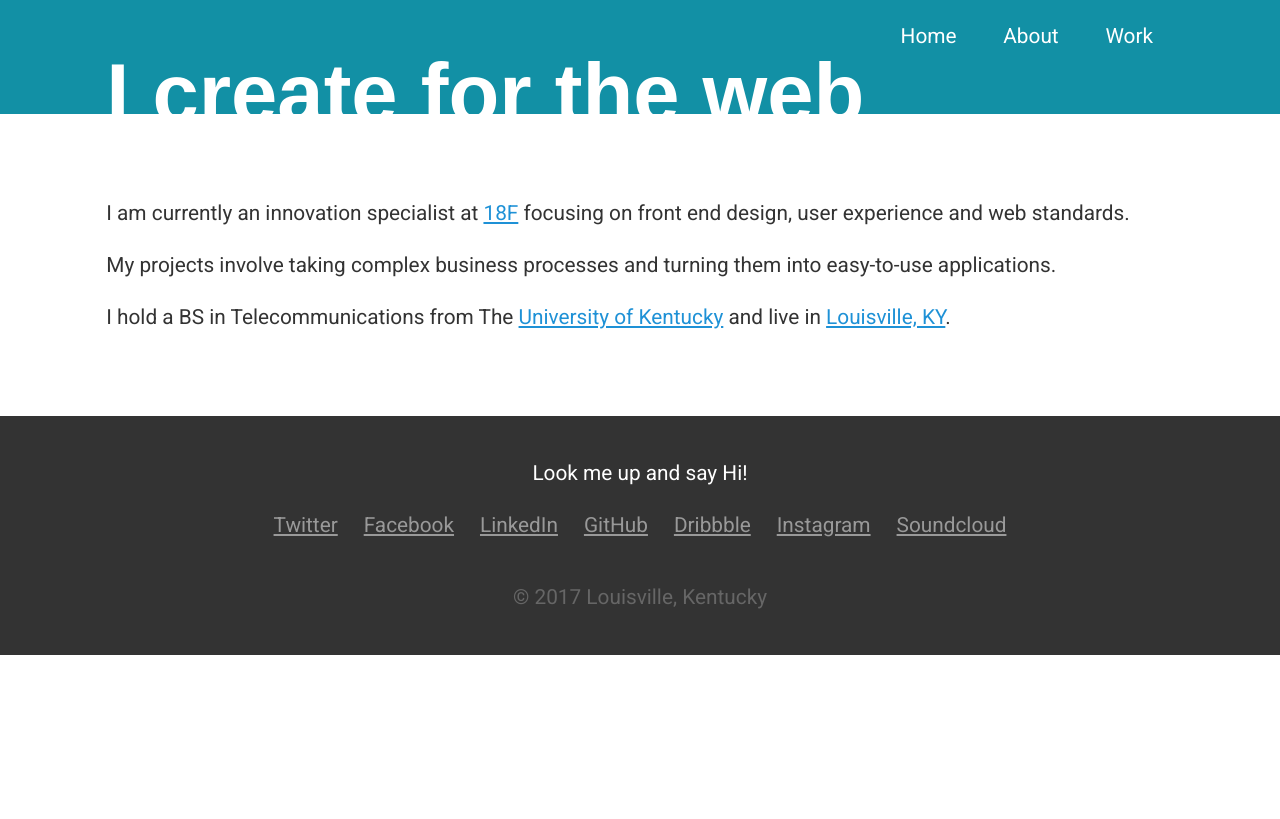
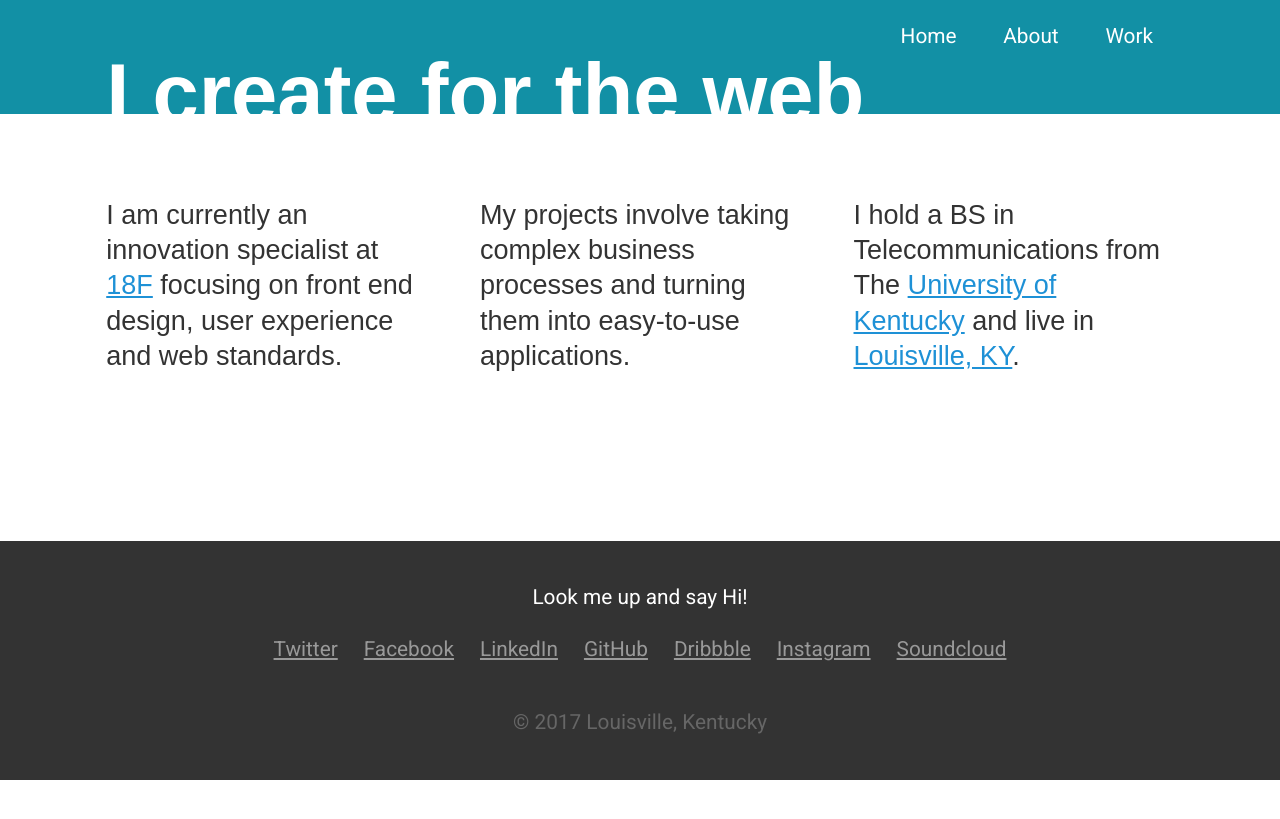
Before and after one commit to line47/line47.github.io, a Jekyll site: the page built from index.html, in a window 1280 px wide. Shown: the top 819 px of the page. Built offline with Jekyll 4.4.1, drawn with Linux system fonts in a browser that asks for light colours.

Commit message:
home styles

```diff
--- a/_sass/base.scss
+++ b/_sass/base.scss
@@ -143,6 +143,27 @@ a:visited {
   margin-bottom: 4rem;
 }
 
+.home-items {
+  display: flex;
+  justify-content: space-between;
+
+  .home-item {
+    flex: 0 0 30%;
+    font-family: avenir next,avenir,sans-serif;
+    font-size: 1.3rem;
+    font-weight: 500;
+    line-height: 1.7rem;
+    margin-bottom: 4rem;
+  }
+  @media (max-width: 600px)
+  {
+    .home-item  {
+      flex: 0 0 100%;
+    }
+  }
+
+}
+
 .projects {
   display: flex;
   flex-flow: row wrap;
```
